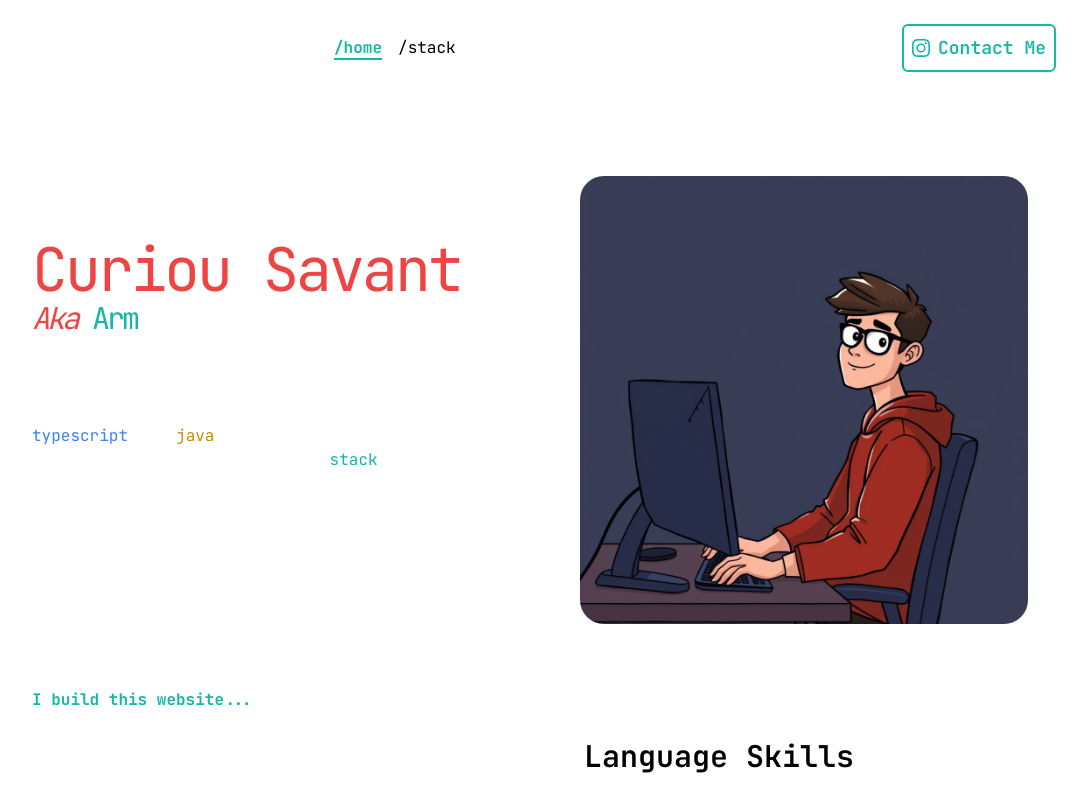
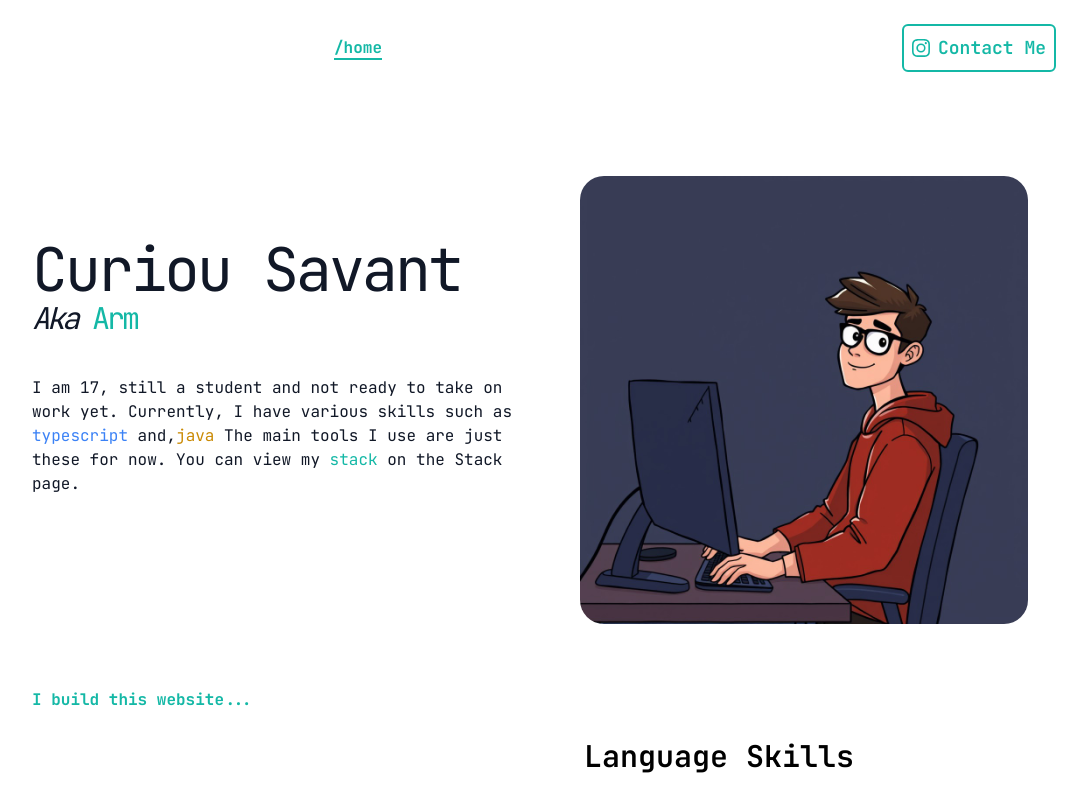
Before and after one commit to CuriousSavant/next-portfolio, a Next.js app: page / in a window 1280 px wide. Shown: the top 788 px of the page, without its empty margins (96-1183 px from the left). Built offline with nearby package versions, Linux system fonts and the light colour scheme.

Commit message:
add theme

```diff
--- a/components/Hero.tsx
+++ b/components/Hero.tsx
@@ -10,14 +10,14 @@ const Hero = () => {
     <div className='px-2.5 md:p-2 lg:p-0'>
       <div className='w-full mt-0 md:mt-20 grid grid-cols-1 md:grid-cols-2 gap-4'>
         <div className='flex flex-col pt-16 gap-4 mx-auto'>
-          <h1 className='text-4xl md:text-6xl tracking-tighter text-red-500 dark:text-white text-center md:text-start'>
+          <h1 className='text-4xl md:text-6xl tracking-tighter text-gray-900 dark:text-white text-center md:text-start'>
             {CONFIG.NAME}
             <p className="text-3xl hidden md:block">
               <i>Aka&nbsp;</i>
               <Highlight>{CONFIG.AKA}</Highlight>
             </p>
           </h1>
-          <p className="mt-6 text-white text-md text-center md:text-start">
+          <p className="mt-6 text-gray-900 dark:text-white text-md text-center md:text-start">
             I am {2024 - 2007}, still a student and not ready to take on work yet. Currently, I have various skills such as{" "}
             <LanguageLink
               name={"typescript"}
--- a/components/Navbar.tsx
+++ b/components/Navbar.tsx
@@ -43,7 +43,7 @@ const Navbar = () => {
         <div className='flex items-center'>
           <h1 onClick={() => { window.location.href = "/" }}
             className="flex flex-row justify-center items-center text-white text-3xl mr-5">
-            <div className="hover:cursor-pointer text-lg md:text-3xl">
+            <div className="hover:cursor-pointer text-xl md:text-3xl dark:text-white">
               {CONFIG.NICKNAME}
             </div>
           </h1>
@@ -53,7 +53,7 @@ const Navbar = () => {
                 <Link
                   href={link.href}
                   onClick={() => handleLinkClick(link.href)}
-                  className={`${currentPage === link.href ? 'text-teal-500 font-bold border-b-2 border-teal-500' : ''}`}>
+                  className={`${currentPage === link.href ? 'text-teal-500 font-bold border-b-2 border-teal-500' : 'text-white'}`}>
                   /{link.name}
                 </Link>
               </li>
--- a/styles/globals.css
+++ b/styles/globals.css
@@ -2,7 +2,7 @@
 @tailwind components;
 @tailwind utilities;
 
-/* :root {
+:root {
   --foreground-rgb: 0, 0, 0;
   --background-start-rgb: 214, 219, 220;
   --background-end-rgb: 255, 255, 255;
@@ -29,13 +29,6 @@ body {
   }
 }
 
-.html,
-body {
-  margin: 0;
-  padding: 0;
-  box-sizing: border-box;
-} */
-
 .smooth {
   transition-property: color, background-color, border-color, text-decoration-color, fill, stroke, opacity, box-shadow, transform, filter, backdrop-filter;
   transition-timing-function: cubic-bezier(0.4, 0, 0.2, 1);
```
